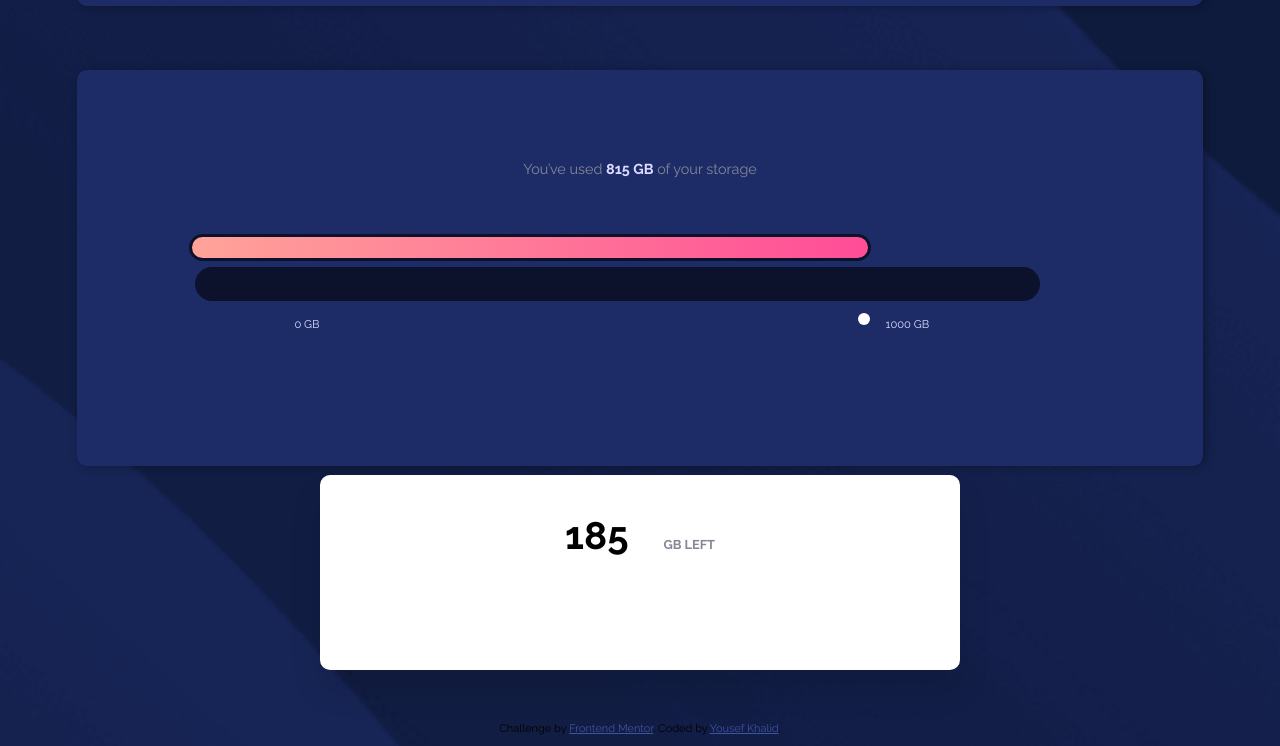
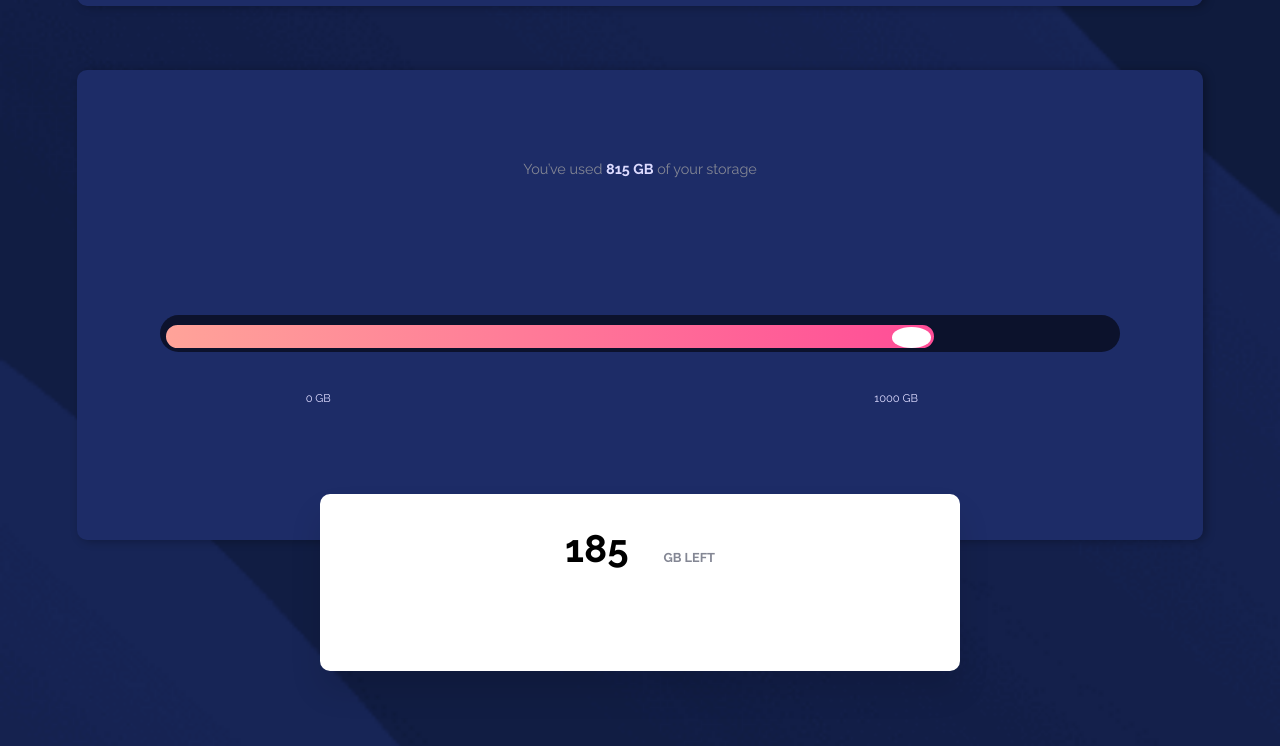
Before and after one commit to YousefKhalid-iq/fylo-data-storage-component, a plain HTML site: page index.html in a window 1280 px wide. Shown: the part 834-1580 px from the top of the page. Drawn offline with Linux system fonts and the light colour scheme.

Commit message:
Add files via upload

```diff
--- a/style.css
+++ b/style.css
@@ -6,9 +6,12 @@
 
 .bg-mobile {
 	display: block;
-	object-fit: cover;
+	width: 100%;
 	position: absolute;
-	width: 100%;
+
+
+
+
 }
 
 .bg-desktop {
@@ -17,7 +20,7 @@
 
 .main-content {
 	position: relative;
-	padding: 30% 0;
+	padding: 30% 0  5% 0;
 }
 
 .first-section {
@@ -40,7 +43,6 @@
 	padding-left: 12%;
 	padding-bottom: 12%;
 	display: flex;
-
 }
 
 .icons a {
@@ -81,14 +83,15 @@
 	border-radius: 10px;
 	box-shadow: 3px 1px 10px rgba(0, 0, 0, 0.3);
 	margin-bottom: 20%;
+
 }
 
 .info-para {
 	color: hsl(229, 7%, 55%);
 	width: 88%;
 	text-align: center;
-	margin: 0 auto;
-	padding: 8% 0;
+	margin: 5% auto 15% auto;
+	padding: 8% 0 4% 0;
 	font-size: 0.9rem;
 }
 
@@ -99,6 +102,13 @@
 	margin: 0 auto 0 10.5%;
 	padding-top: 2%;
 	border-radius: 50px;
+	position: absolute;
+	margin-left: auto;
+	margin-right: auto;
+	left: 0;
+	right: 0;
+	bottom: 33%;
+	text-align: center;
 }
 
 .inner-section {
@@ -112,17 +122,28 @@
 	border-color: hsl(229, 57%, 11%);
 	background: rgb(255,165,119);
 	background: linear-gradient(90deg, hsl(6, 100%, 80%) 0%, hsl(335, 100%, 65%) 100%);
+	position: absolute;
+	margin-left: auto;
+	margin-right: auto;
+	bottom: 33.1%;
+	left: 0;
+	right: 14%;
+	text-align: center;
 }
 
 .small-circle {
-	height: 12px;
-  width: 12px;
+	height: 90%;
+  width: 5%;
   background-color: white;
   border-radius: 50%;
   display: inline-block;
   position: absolute;
-  right: 32%;
-  top: 58.7%;
+	margin-left: auto;
+	margin-right: auto;
+	left: 94%;
+	right: 0;
+	bottom: 1%;
+	text-align: center;
 
 }
 
@@ -133,14 +154,13 @@
 
 .size {
 	text-align: center;
-	padding-top: 5%;
 	padding-bottom: 12%;
 	color: hsl(243, 100%, 93%);
 	font-size: 0.7rem;
 }
 
 .initial-size-span {
-	margin-right: 50%;
+	margin-right: 48%;
 	margin-left: 10%;
 }
 
@@ -158,12 +178,13 @@
 	position: absolute;
 	right: 25%;
   height: 10%;
-  bottom: 23%;
+  bottom: 15%;
+
 }
 
 .size-left {
 	text-align: center;
-	padding-top: 6%;
+	padding-top: 5%;
 	font-size: 0.8rem;
 	font-weight: 700;
 }
@@ -179,9 +200,13 @@
 }
 
 .attribution {
+	padding-top: 5%;
+	color: hsl(243, 100%, 93%);
 	font-size: 11px; text-align: center;
+	font-weight: 700;
 }
 
 .attribution a {
-	color: hsl(228, 45%, 44%);
+	color: hsl(229, 7%, 55%);
+	font-weight: 700;
 }
```
